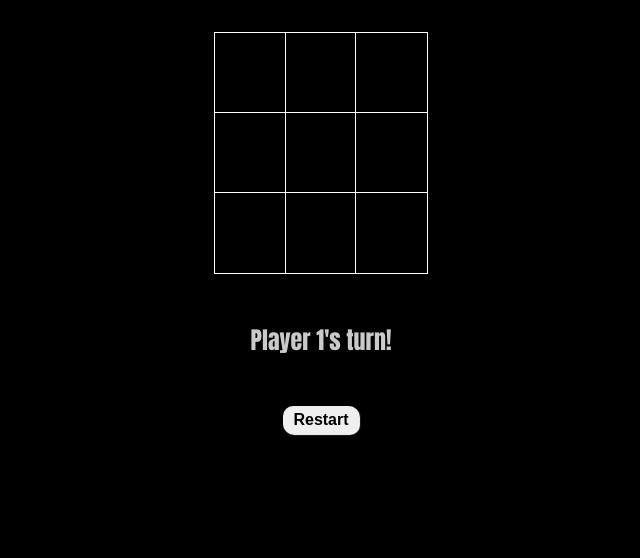
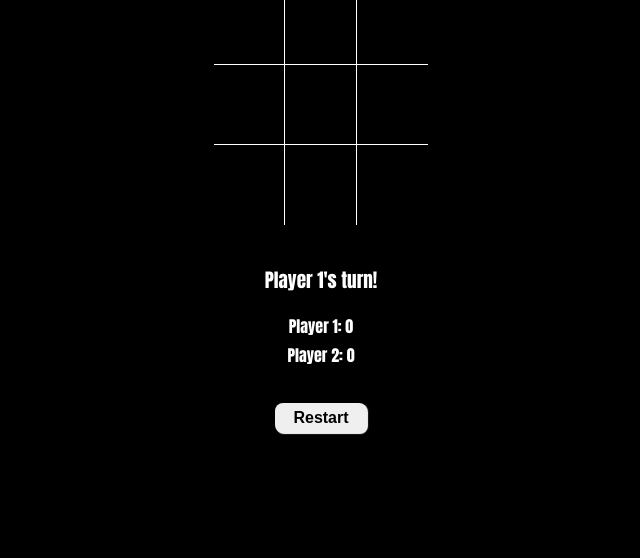
Before and after one commit to hi-its-jack/tic-tac-toe, a plain HTML site: page index.html in a window 1280 px wide. Shown: the part 242-800 px from the top of the page, without its empty margins (319-959 px from the left). Drawn offline with Linux system fonts and the light colour scheme.

Commit message:
Updated js player object

```diff
--- a/index.html
+++ b/index.html
@@ -21,7 +21,9 @@
             <div class="box" data-index="7"></div>
             <div class="box" data-index="8"></div>
         </section>
-        <p id="commentary" aria-live="polite">Text content here</p>
+        <p id="commentary" aria-label="commentary-box"></p>
+        <p id="player1-score" aria-label="score-box"></p>
+        <p class="score" id="player2-score" aria-label="score-box"></p>
         <button class="restart-button" id="restart-button" aria-label="Restart Game">Restart</button>
     </main>
 </body>
--- a/main.js
+++ b/main.js
@@ -9,7 +9,6 @@ const Gameboard = (() => {
             board[index] = marker;
             return true;
         }
-        alert("This is already taken!");
         return false;
     };
 
@@ -22,7 +21,12 @@ const Gameboard = (() => {
 
 // PLAYER OBJECT
 const Player = (name, marker) => {
-    return { name, marker };
+    let score = 0;
+    const addWin = () => {
+        score += 1;
+    };
+    const getScore = () => score;
+    return { name, marker, addWin, getScore };
 };
 
 // GAMEPLAY OBJECT
@@ -34,6 +38,8 @@ const Gameplay = (() => {
     const boxes = document.querySelectorAll('.box');
     const commentary = document.getElementById('commentary');
     const restartButton = document.getElementById('restart-button');
+    const player1ScoreDisplay = document.getElementById('player1-score');
+    const player2ScoreDisplay = document.getElementById('player2-score');
 
     const setupGame = (player1Name, player2Name) => {
         players = [Player(player1Name, "X"), Player(player2Name, "O")];
@@ -41,13 +47,8 @@ const Gameplay = (() => {
         gameActive = true;
         Gameboard.resetBoard();
         updateBoardDisplay();
+        updateScoreDisplay();
         commentary.textContent = `${players[playerTurn].name}'s turn!`;
-
-        boxes.forEach((box, index) => {
-            box.addEventListener('click', () => handleBoxClick(index));
-        });
-
-        restartButton.addEventListener('click', restartGame);
     };
 
     const currentPlayerTurn = () => players[playerTurn];
@@ -65,6 +66,8 @@ const Gameplay = (() => {
             updateBoardDisplay();
 
             if (checkWinner(currentPlayer.marker)) {
+                currentPlayer.addWin();
+                updateScoreDisplay();
                 commentary.textContent = `${currentPlayer.name} wins!`;
                 gameActive = false;
             } else if (checkDraw()) {
@@ -82,6 +85,11 @@ const Gameplay = (() => {
         boxes.forEach((box, index) => {
             box.textContent = board[index];
         });
+    };
+
+    const updateScoreDisplay = () => {
+        player1ScoreDisplay.textContent = `${players[0].name}: ${players[0].getScore()}`;
+        player2ScoreDisplay.textContent = `${players[1].name}: ${players[1].getScore()}`;
     };
 
     const checkDraw = () => {
@@ -109,6 +117,11 @@ const Gameplay = (() => {
         commentary.textContent = `${players[playerTurn].name}'s turn!`;
     };
 
-    // Start the game
+    boxes.forEach((box, index) => {
+        box.addEventListener('click', () => handleBoxClick(index));
+    });
+
+    restartButton.addEventListener('click', restartGame);
+
     setupGame('Player 1', 'Player 2');
 })();
--- a/style.css
+++ b/style.css
@@ -19,25 +19,18 @@ body {
     display: flex;
     flex-direction: column;
     align-items: center;
-    justify-content: flex-start;
-    gap: 8px;
 }
 
 h1 {
-    margin: 30px 0 20px;
     font-size: 3rem;
-}
-
-.container p {
-    font-size: 1.5rem;
 }
 
 .board-container {
     display: grid;
     grid-template-columns: repeat(3, 1fr);
     width: 100%;
-    margin: 20px 0;
-    border: solid 1px white;
+    max-width: 250px;
+    margin: 30px 0 20px;
 }
 
 .box {
@@ -45,10 +38,9 @@ h1 {
     justify-content: center;
     align-items: center;
     height: 80px;
-    width: 100%;
     border-right: 1px solid white;
     border-bottom: 1px solid white;
-    font-size: 60px;
+    font-size: 70px;
     cursor: pointer;
 }
 
@@ -60,9 +52,20 @@ h1 {
     border-bottom: none;
 }
 
+#commentary{
+    margin: 20px;
+    font-size: 1.2rem;
+    font-weight: 600;
+}
+
+.score{
+    margin: 5px 0 20px;
+}
+
 .restart-button {
-    border-radius: 10px;
-    padding: 5px 10px;
+    border-radius: 8px;
+    padding: 6px 18px;
+    margin-top: 16px;
     font-size: 1rem;
     font-weight: 600;
     border-style: none;
@@ -75,10 +78,3 @@ h1 {
     background-color: rgba(255, 255, 255, 0.836);
     box-shadow: 1px 1px 1px rgba(255, 255, 255, 0.836);
 }
-
-#commentary {
-    margin: 20px 0 40px;
-    font-size: 1.5rem;
-    font-weight: 600;
-    color: rgb(202, 202, 202);
-}
```
